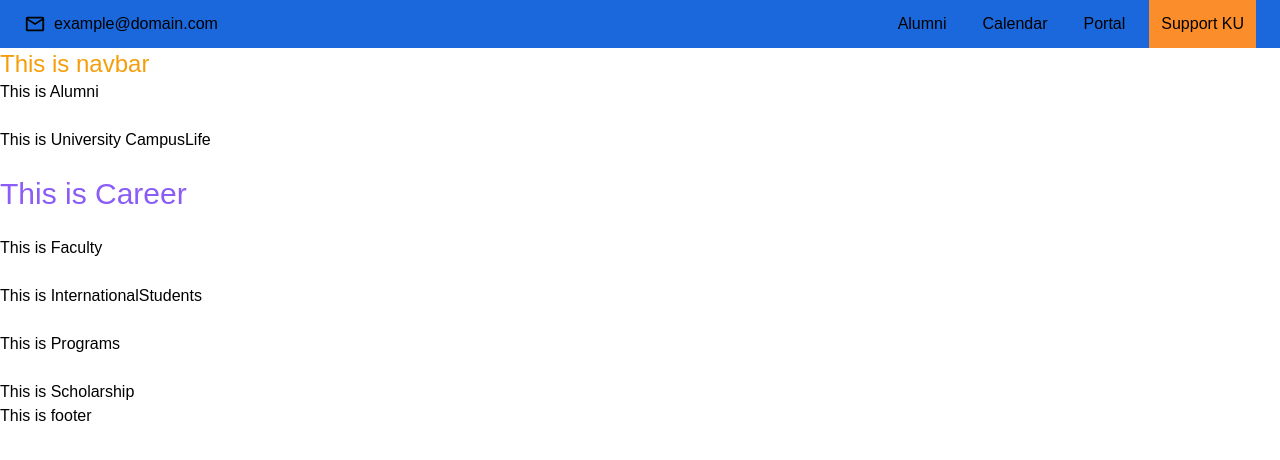
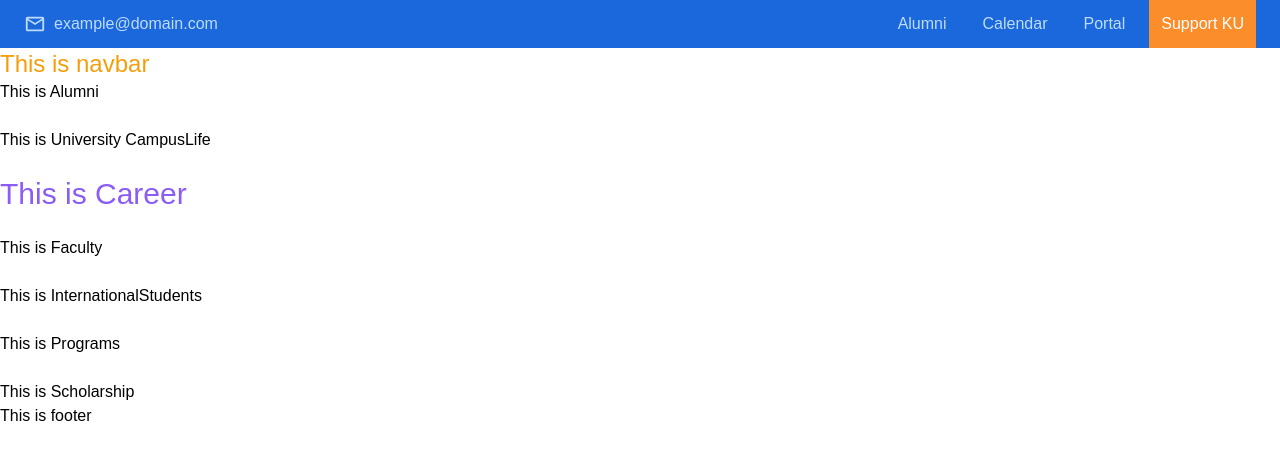
Before and after one commit to Junaed-Uddin/university, a Next.js app: page / in a window 1280 px wide. Shown: the top 460 px of the page. Built offline with nearby package versions, Linux system fonts and the light colour scheme.

Commit message:
navbar upper section completed

```diff
--- a/layouts/Main/Navbar/index.jsx
+++ b/layouts/Main/Navbar/index.jsx
@@ -7,7 +7,7 @@ const Navbar = () => {
      * DON'T TRY TO ADD ANY MARGIN, PADDING OR MAX-WIDTH CLASS TO THE GLOBAL WRAPPER
      */
     <>
-      <section className="px-[max(1.5rem,calc((100vw-1440px)/2))] bg-primary text">
+      <section className="hidden sm:block px-[max(1.5rem,calc((100vw-1440px)/2))] bg-primary text-blue-200">
         <div className="flex gap-2 justify-between">
           {/* left content */}
           <div className="flex gap-2 items-center">
@@ -27,7 +27,7 @@ const Navbar = () => {
             </Link>
             <Link
               href="/support-ku"
-              className="p-3 bg-secondary hover:bg-secondary-hover"
+              className="p-3 text-white bg-secondary hover:bg-secondary-hover"
             >
               Support KU
             </Link>
```
